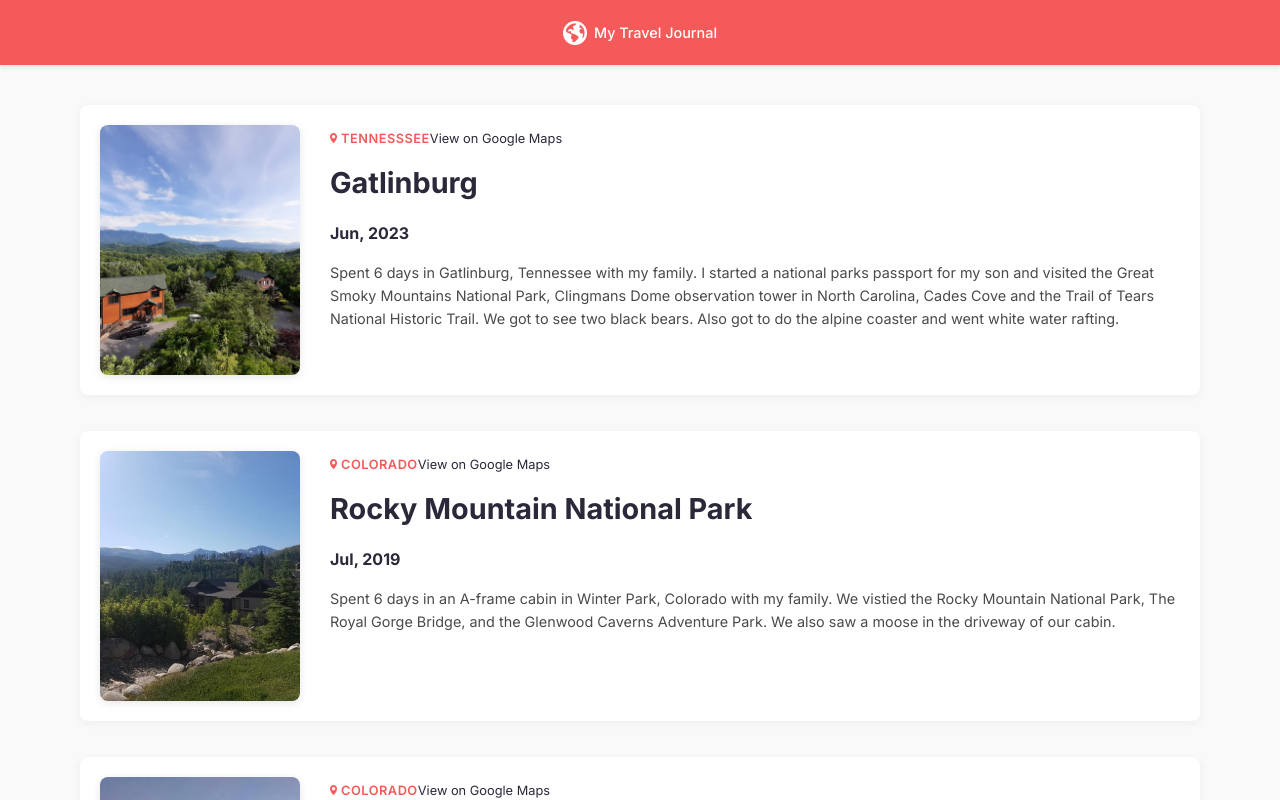
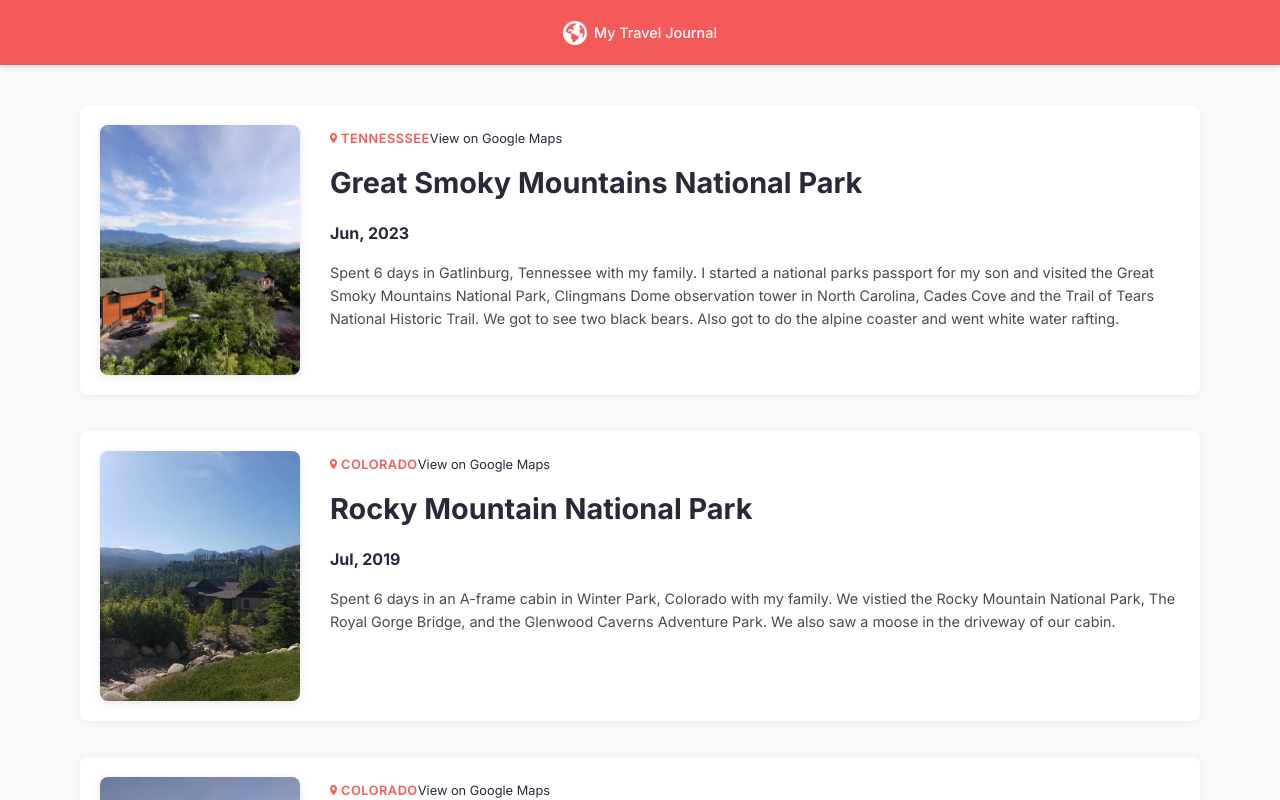
Before and after one commit to kvothe1387/Travel-Journal, a React (Vite) app: page / in a window 1280 px wide. Shown: the top 800 px of the page. Built offline with nearby package versions, Linux system fonts and the light colour scheme.

Commit message:
updated data

```diff
--- a/src/data.js
+++ b/src/data.js
@@ -16,7 +16,7 @@ export default [
       src: gatlinbergImg,
       alt: "Gatlinsburg, TN"
     },
-    title: "Gatlinburg",
+    title: "Great Smoky Mountains National Park",
     country: "Tennesssee",
     googleMapsLink: "https://maps.app.goo.gl/5BQBeLLtcPbBjYPf8",
     dates: "Jun, 2023",
```
